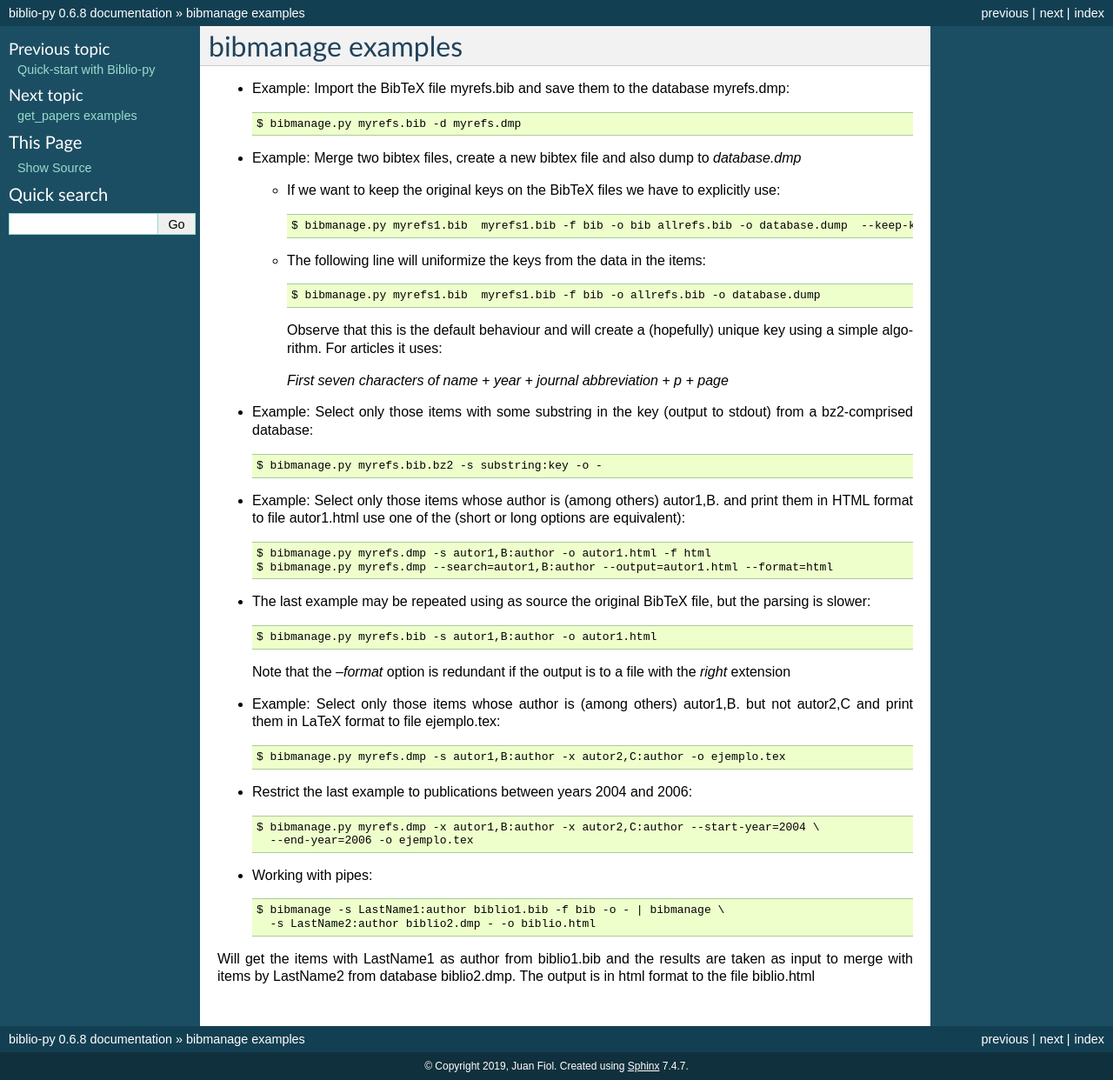
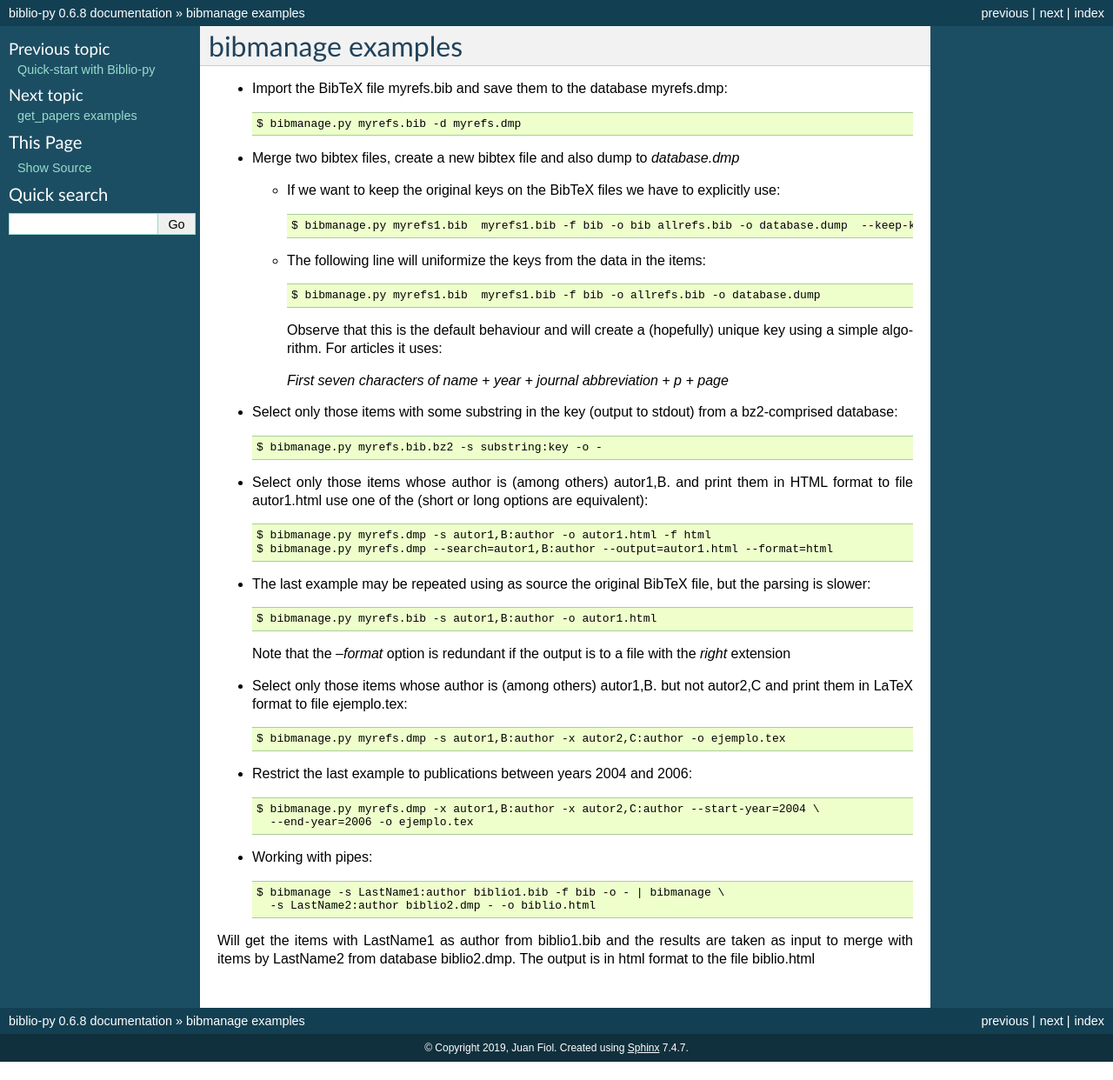
Before and after one commit to fiolj/biblio-py, a Sphinx documentation site: the page built from doc/source/bibmanage.txt, in a window 1280 px wide. Shown: the whole page at 87% size. Built offline with Sphinx 7.4.7, drawn with Linux system fonts in a browser that asks for light colours; after the commit the page ends 1221 px from its top, so only the background shows below that.

Commit message:
Update docs link and some small changes in bibmanage docs

```diff
--- a/README.rst
+++ b/README.rst
@@ -23,7 +23,7 @@ Features:
 Documentation
 -------------
 
-http://fiolj.github.io/biblio-py/
+http://fiolj.gitlab.io/biblio-py/
 
 Scripts:
 --------
--- a/doc/source/bibmanage.txt
+++ b/doc/source/bibmanage.txt
@@ -4,10 +4,11 @@
  bibmanage examples
 ====================
 
-* Example:  Import the BibTeX file myrefs.bib and save them to the database myrefs.dmp::
+* Import the BibTeX file myrefs.bib and save them to the database myrefs.dmp::
 
   $ bibmanage.py myrefs.bib -d myrefs.dmp
-* Example:  Merge two bibtex files, create a new bibtex file and also dump to `database.dmp`
+
+* Merge two bibtex files, create a new bibtex file and also dump to `database.dmp`
 
   - If we want to keep the original keys on the BibTeX files we have to explicitly use::
 
@@ -21,11 +22,11 @@
 
     *First seven characters of name + year + journal abbreviation + p + page*
 
-* Example: Select only those items with some substring in the key (output to stdout) from a bz2-comprised database::
+* Select only those items with some substring in the key (output to stdout) from a bz2-comprised database::
 
     $ bibmanage.py myrefs.bib.bz2 -s substring:key -o -
 
-* Example:  Select only those items whose author is (among others) autor1,B. and print them in HTML format to file autor1.html use one of the (short or long options are equivalent)::
+* Select only those items whose author is (among others) autor1,B. and print them in HTML format to file autor1.html use one of the (short or long options are equivalent)::
 
   $ bibmanage.py myrefs.dmp -s autor1,B:author -o autor1.html -f html
   $ bibmanage.py myrefs.dmp --search=autor1,B:author --output=autor1.html --format=html
@@ -36,7 +37,7 @@
 
   Note that the `--format` option is redundant if the output is to a file with the *right* extension
 
-* Example:  Select only those items whose author is (among others) autor1,B. but not autor2,C and print them in LaTeX format to file ejemplo.tex::
+* Select only those items whose author is (among others) autor1,B. but not autor2,C and print them in LaTeX format to file ejemplo.tex::
 
    $ bibmanage.py myrefs.dmp -s autor1,B:author -x autor2,C:author -o ejemplo.tex
 
```
